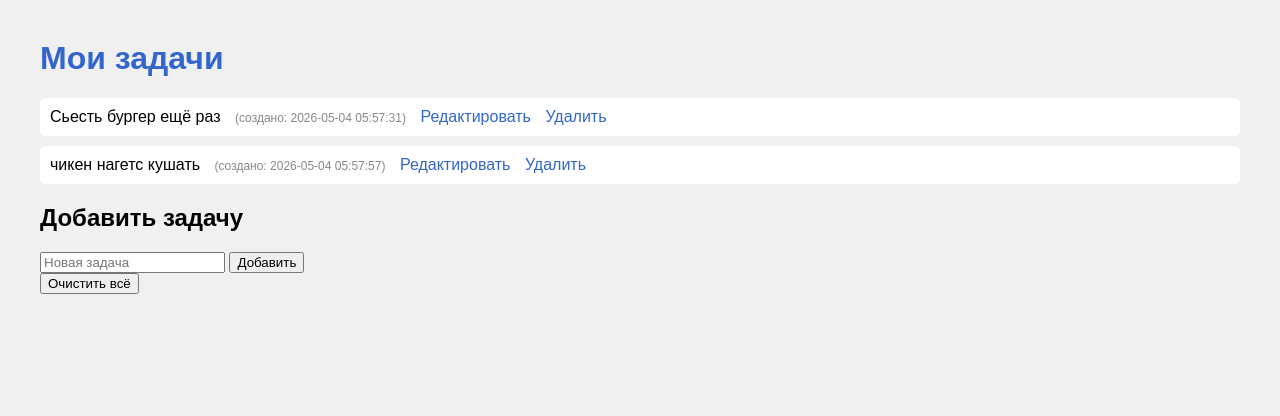
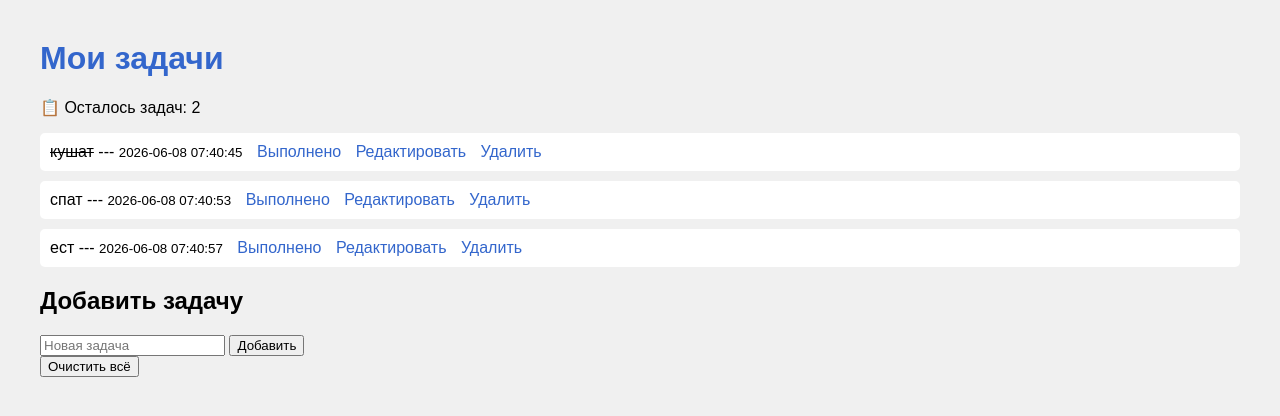
Before and after one commit to Alexandra-bot229/my-todo-app3, a Flask app: page / in a window 1280 px wide. Shown: the top 416 px of the page. Run offline with Flask 3, Linux system fonts and the light colour scheme.

Commit message:
ПР5: добавил отметку о выполнении задач

```diff
--- a/app.py
+++ b/app.py
@@ -31,7 +31,8 @@ def add_task():
     new_task = request.form['task']
     if new_task:
         now = datetime.now().strftime('%Y-%m-%d %H:%M:%S')
-        tasks.append({'text': new_task, 'date': now})
+        # ✅ ИЗМЕНЕНО: добавили поле 'done': False
+        tasks.append({'text': new_task, 'date': now, 'done': False})
         save_tasks(tasks)
     return redirect('/')
 
@@ -82,5 +83,14 @@ def edit_task(task_id):
         save_tasks(tasks)
         return redirect('/')
 
+#  НоВЫЙ МАРШРУТ: переключение статуса выполнения задачи
+@app.route('/toggle/<int:task_id>')
+def toggle_task(task_id):
+    if 0 <= task_id < len(tasks):
+        # Переключаем done: False → True, True → False
+        tasks[task_id]['done'] = not tasks[task_id]['done']
+        save_tasks(tasks)
+    return redirect('/')
+
 if __name__ == '__main__':
     app.run(debug=True)
--- a/tasks.json
+++ b/tasks.json
@@ -1,10 +1,17 @@
 [
   {
-    "text": "Сьесть бургер ещё раз",
-    "date": "2026-05-04 05:57:31"
+    "text": "кушат",
+    "date": "2026-06-08 07:40:45",
+    "done": true
   },
   {
-    "text": "чикен нагетс кушать",
-    "date": "2026-05-04 05:57:57"
+    "text": "спат",
+    "date": "2026-06-08 07:40:53",
+    "done": false
+  },
+  {
+    "text": "ест",
+    "date": "2026-06-08 07:40:57",
+    "done": false
   }
 ]
--- a/templates/index.html
+++ b/templates/index.html
@@ -35,12 +35,18 @@
 </head>
 <body>
     <h1>Мои задачи</h1>
-
+    <p>📋 Осталось задач: {{ tasks | selectattr('done', 'equalto', False) | list | length }}</p>
     <ul>
     {% for task in tasks %}
     <li>
+        {% if task.done %}
+            <s>{{ task.text }}</s>
+        {% else %}
             {{ task.text }}
-                <span class="task-date">(создано: {{ task.date }})</span>
+        {% endif %}
+        --- <small>{{ task.date }}</small>
+
+        <a href="/toggle/{{ loop.index0 }}"> Выполнено</a>
         <a href="/edit/{{ loop.index0 }}"> Редактировать</a>
         <a href="/delete/{{ loop.index0 }}"> Удалить</a>
     </li>
```
Lines whose indentation alone changed are shown as unchanged.
